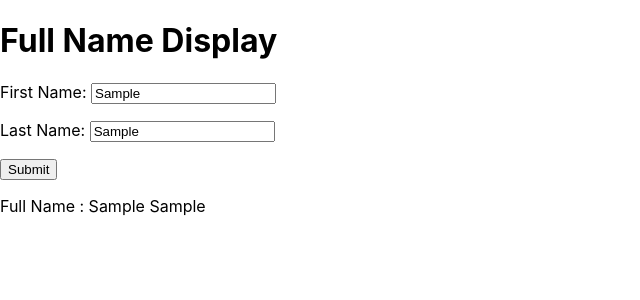
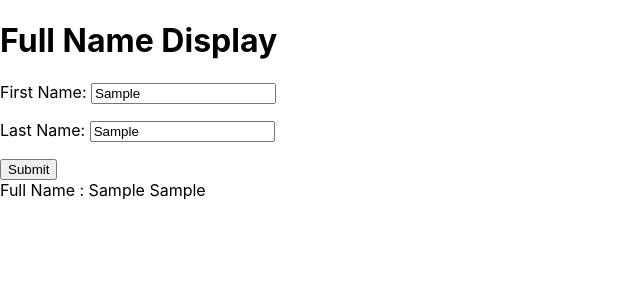
Before and after one commit to himakshis52/DisplayName, a React (Create React App) app: page / in a window 1280 px wide. Both pictures are taken after typing "Sample", "Sample" into the empty fields and a click on the button "Submit". Shown: the top 300 px of the page, without its empty margins (0-640 px from the left). Built offline with nearby package versions, Linux system fonts and the light colour scheme.

Commit message:
New change

```diff
--- a/src/DisplayName.jsx
+++ b/src/DisplayName.jsx
@@ -49,8 +49,7 @@ const DisplayName = () => {
 
                     First Name:{" "}
                     <input type="text" value={firstname}
-                        onChange={(e) => handleInputChange(e, "firstname")}
-                        data-testid="firstname-input"/>
+                        onChange={(e) => handleInputChange(e, "firstname")}/>
                     {
                     error.firstname &&
                     <p style={{display: "flex", alignItems: "center", marginLeft: "90px", border: "1px solid black", width: "10%"}}>
@@ -63,8 +62,7 @@ const DisplayName = () => {
 
                     Last Name:{" "}
                     <input type="text" value={lastname}
-                        onChange={(e) => handleInputChange(e, "lastname")}
-                        data-testid="lastname-input"/>
+                        onChange={(e) => handleInputChange(e, "lastname")}/>
                     {
                     error.lastname &&
                     <p style={{display: "flex", alignItems: "center", marginLeft: "90px", border: "1px solid black", width: "10%"}}>
@@ -82,7 +80,7 @@ const DisplayName = () => {
 
                     {
                         submit && (
-                            <p data-testid="fullname-display">Full Name : {firstname} {lastname}</p>
+                            <form>Full Name : {firstname} {lastname}</form>
                         )
                     }
 
```
